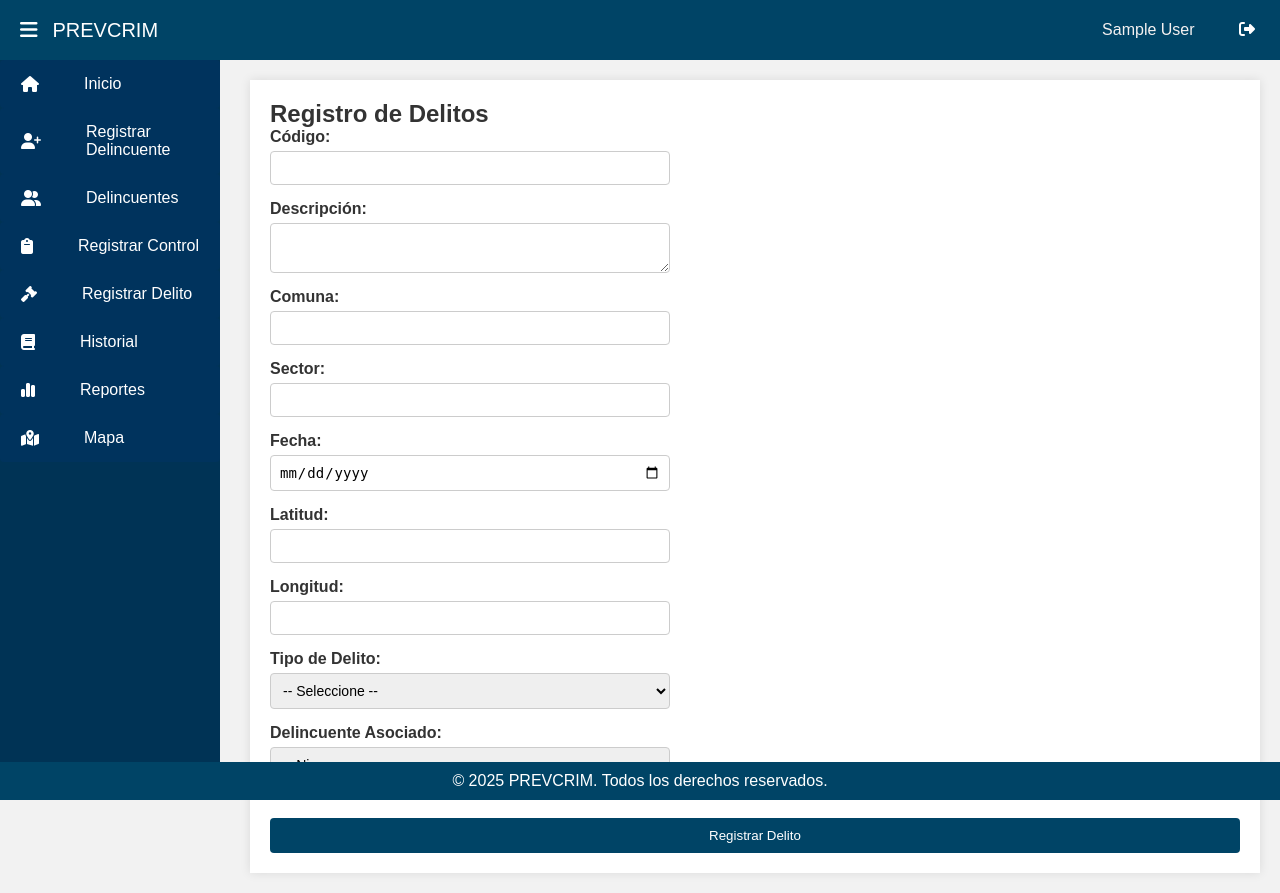
After one commit to Nkspl/Prevcrim-master, a PHP site: page /operador/registro_delito.php in a window 1280 px wide. The commit adds this page. Run offline with PHP 8.4, Linux system fonts and the light colour scheme; the visitor is signed in with stand-in values (Sample User, id 1); data comes from the database, SQL or seed files in the repository; data that the repository does not hold is empty.

Commit message:
Add pages for delito registration

```diff
--- a/inc/header.php
+++ b/inc/header.php
@@ -67,6 +67,9 @@
     <button onclick="location.href='/operador/registro_control.php';">
       <i class="fa-solid fa-clipboard"></i> Registrar Control
     </button>
+    <button onclick="location.href='/operador/registro_delito.php';">
+      <i class="fa-solid fa-gavel"></i> Registrar Delito
+    </button>
   <?php endif; ?>
   <button onclick="location.href='/operador/historial_delincuente.php';">
     <i class="fa-solid fa-book"></i> Historial
--- /dev/null
+++ b/operador/registro_delito.php
@@ -0,0 +1,78 @@
+<?php
+// operador/registro_delito.php
+session_start();
+if (!isset($_SESSION['user_id']) || $_SESSION['rol'] !== 'operador') {
+  header("Location: ../index.php");
+  exit();
+}
+require_once '../config.php';
+
+// Obtener tipos de delito
+$stmtTipos = $pdo->query("SELECT id, nombre FROM tipo_delito ORDER BY nombre");
+$tipos = $stmtTipos->fetchAll();
+
+// Obtener delincuentes existentes para asociar (opcional)
+$stmtDelincuentes = $pdo->query("SELECT id, rut, apellidos_nombres FROM delincuente ORDER BY apellidos_nombres");
+$delincuentes = $stmtDelincuentes->fetchAll();
+?>
+<?php include('../inc/header.php'); ?>
+<div class="wrapper">
+  <div class="content">
+    <h2>Registro de Delitos</h2>
+    <?php if (isset($_GET['msg'])) echo "<p class='msg'>" . htmlspecialchars($_GET['msg']) . "</p>"; ?>
+    <form action="process_registro_delito.php" method="post">
+      <div class="form-group">
+        <label for="codigo">Código:</label>
+        <input id="codigo" name="codigo" required>
+      </div>
+      <div class="form-group">
+        <label for="descripcion">Descripción:</label>
+        <textarea id="descripcion" name="descripcion" required></textarea>
+      </div>
+      <div class="form-group">
+        <label for="comuna">Comuna:</label>
+        <input id="comuna" name="comuna" required>
+      </div>
+      <div class="form-group">
+        <label for="sector">Sector:</label>
+        <input id="sector" name="sector">
+      </div>
+      <div class="form-group">
+        <label for="fecha">Fecha:</label>
+        <input type="date" id="fecha" name="fecha" required>
+      </div>
+      <div class="form-group">
+        <label for="latitud">Latitud:</label>
+        <input id="latitud" name="latitud">
+      </div>
+      <div class="form-group">
+        <label for="longitud">Longitud:</label>
+        <input id="longitud" name="longitud">
+      </div>
+      <div class="form-group">
+        <label for="tipo_id">Tipo de Delito:</label>
+        <select id="tipo_id" name="tipo_id">
+          <option value="">-- Seleccione --</option>
+          <?php foreach ($tipos as $t): ?>
+            <option value="<?= htmlspecialchars($t['id']) ?>">
+              <?= htmlspecialchars($t['nombre']) ?>
+            </option>
+          <?php endforeach; ?>
+        </select>
+      </div>
+      <div class="form-group">
+        <label for="delincuente_id">Delincuente Asociado:</label>
+        <select id="delincuente_id" name="delincuente_id">
+          <option value="">-- Ninguno --</option>
+          <?php foreach ($delincuentes as $d): ?>
+            <option value="<?= htmlspecialchars($d['id']) ?>">
+              <?= htmlspecialchars($d['apellidos_nombres']) ?> (<?= htmlspecialchars($d['rut']) ?>)
+            </option>
+          <?php endforeach; ?>
+        </select>
+      </div>
+      <button type="submit">Registrar Delito</button>
+    </form>
+  </div>
+  <?php include('../inc/footer.php'); ?>
+</div>
```
Also changed, not shown: operador/process_registro_delito.php (added, +58 -0 lines).
